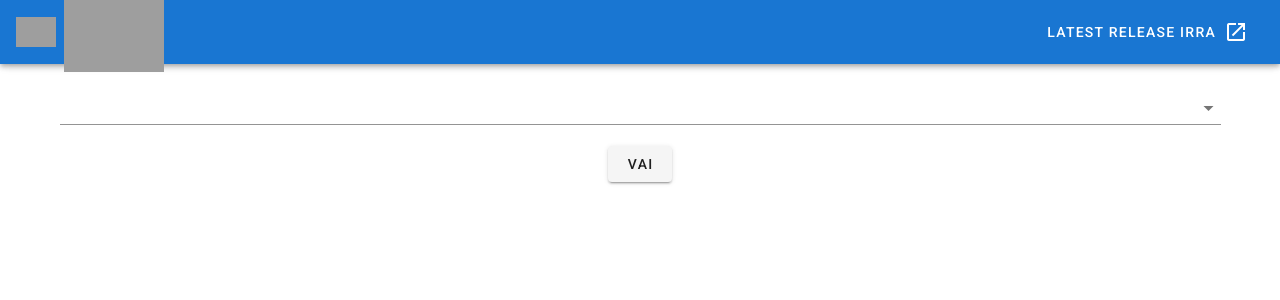
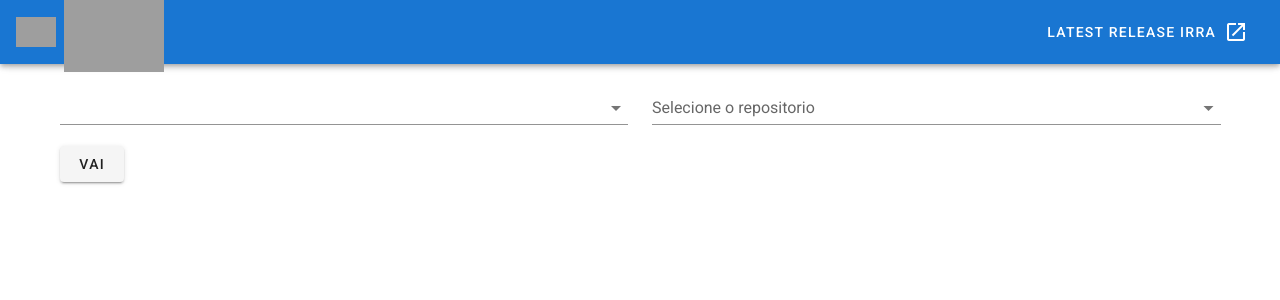
Before and after one commit to MarcosGrandesso/treinar-vue, a Vue app: page / in a window 1280 px wide. Shown: the top 300 px of the page. Built offline with nearby package versions, Linux system fonts and the light colour scheme; grey boxes are pictures that could not be loaded.

Commit message:
busca user e repos

```diff
--- a/src/api/api.js
+++ b/src/api/api.js
@@ -1,5 +1,13 @@
 export const api = {
-  search_users(string) {
-    return fetch(`https://api.github.com/search/users?q=${string}`).then(res => res.json())
+  async search_users(string) {
+    const result = await fetch(`https://api.github.com/search/users?q=${string}`)
+    return await result.json()
+  },
+  async lista_repos(string, page= false) {
+    if (!page) {
+      page = 1
+    }
+    const result = await fetch(`https://api.github.com/users/${string}/repos?page=${page}`)
+    return await result.json()
   }
 }
--- a/src/components/GhView.vue
+++ b/src/components/GhView.vue
@@ -1,10 +1,6 @@
 <template>
   <v-container>
-    <v-row class="text-center">
-      <v-col cols="12">
-        <GithubRepo/>
-      </v-col>
-    </v-row>
+    <GithubRepo/>
   </v-container>
 </template>
 
--- a/src/components/GithubRepo.vue
+++ b/src/components/GithubRepo.vue
@@ -1,12 +1,28 @@
 <template>
   <div>
-    <v-autocomplete
+    <v-row class="text-center">
+      <v-col cols="6">
+        <v-autocomplete
         v-model="user"
         :items="userlist"
         :loading="userloading"
         :search-input.sync="usersearch"
         item-text="login"
         />
+      </v-col>
+      <v-col cols="6">
+        <v-select
+          v-model="repo"
+          :items="repolist"
+          item-text="name"
+          :loading="repoloading"
+          label="Selecione o repositorio"
+          return-object
+          single-line
+        ></v-select>
+      </v-col>
+    </v-row>
+
         <div>
           <v-btn @click="vai">
             Vai
@@ -22,8 +38,11 @@ let debounceUser = null
 
   export default {
     data: () => ({
+      repo: null,
       user:null,
       userlist: [],
+      repolist: [],
+      repoloading :false,
       userloading: false,
       usersearch: null
     }),
@@ -36,22 +55,32 @@ let debounceUser = null
           this.getUser()
           debounceUser = null
         }, 760)
+
       },
-      getUser() {
+      async listaRepositorios() {
+          this.repoloading =true
+          const data = await api.lista_repos(this.user)
+          this.repolist = data
+          this.repoloading = false
+        },
+      async getUser() {
           console.log('perguntei ' + this.usersearch )
           this.userloading = true
-          api.search_users(this.usersearch).then(data => {
+          const data = await api.search_users(this.usersearch)
 
           this.userlist = data.items
           this.userloading = false
-          }
-        )
       }
     },
     watch: {
       usersearch() {
         this.procuraUsersDebounced()
-
+      },
+      user() {
+          this.listaRepositorios(this.user)
+      },
+      repo () {
+          console.log(this.repo)
       }
     }
   }
```
